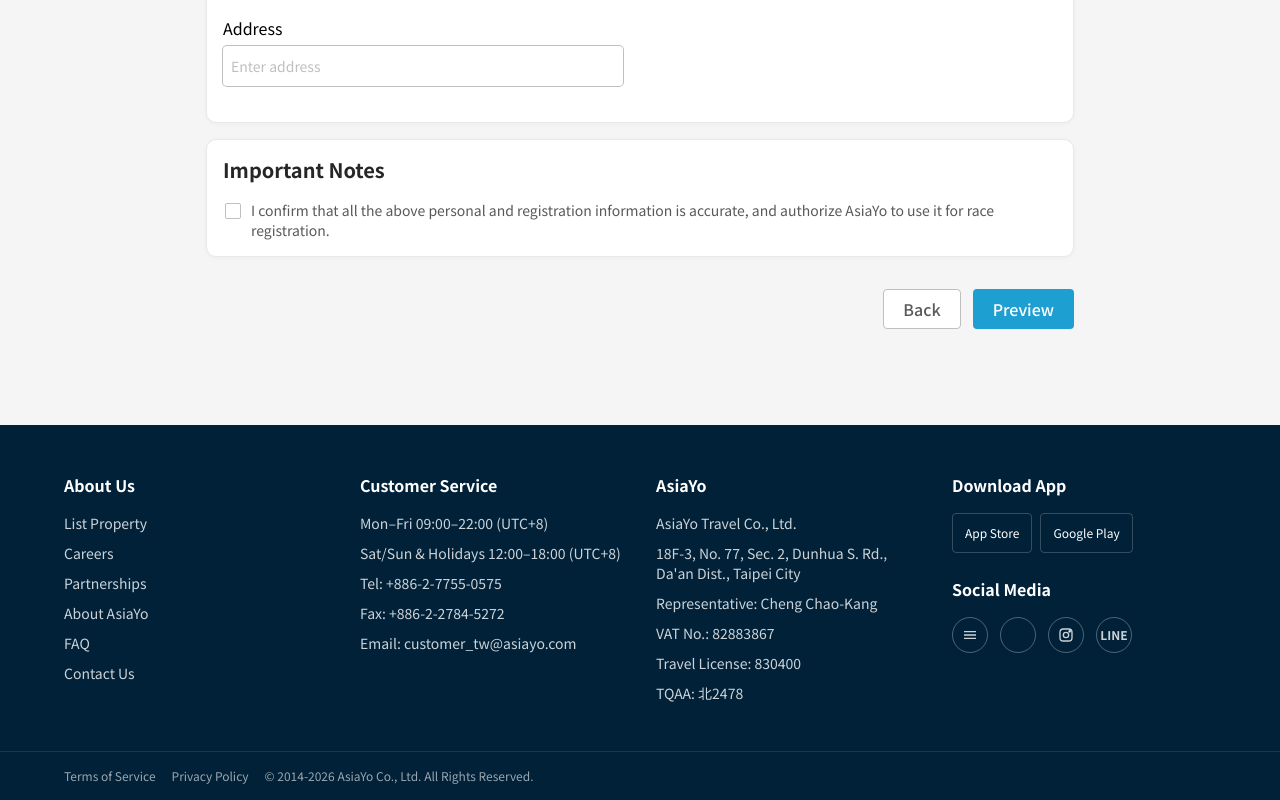
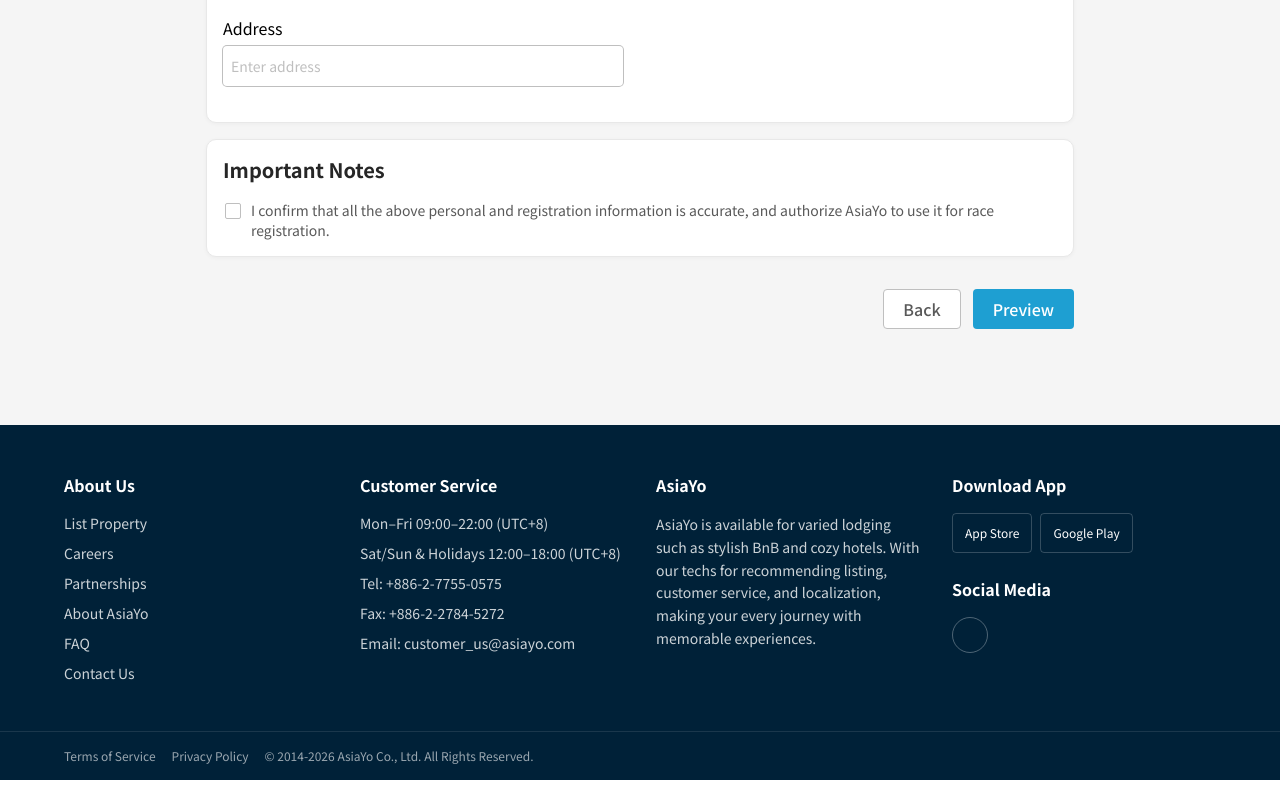
Before and after one commit to Zacchen-AsiaYo/Zac_demo, a Next.js app in the folder traveler-info-prototype/web-prototype/: page /template/passenger-info-en-us in a window 1280 px wide. Shown: the part 2945-3745 px from the top of the page. Built offline with nearby package versions, Linux system fonts and the light colour scheme; a web font is replaced by a local one.

Commit message:
feat(lang): 移除韓文、日文語系選項
- 隱藏 passenger-info-en-us 頁面語系列表中的 한국어 與 日本語 兩個選項

```diff
--- a/traveler-info-prototype/web-prototype/src/app/template/passenger-info-en-us/page.tsx
+++ b/traveler-info-prototype/web-prototype/src/app/template/passenger-info-en-us/page.tsx
@@ -308,8 +308,6 @@ export default function PassengerInfoEnUsPage() {
                     <a href="#" className="block px-4 py-2.5 text-base text-neutral-9 hover:bg-neutral-3">繁體中文(香港)</a>
                     <a href="/template/passenger-info-zh-cn" className="block px-4 py-2.5 text-base text-neutral-9 hover:bg-neutral-3">简体中文</a>
                     <a href="/template/passenger-info-en-us" className="block px-4 py-2.5 text-base text-neutral-9 hover:bg-neutral-3">English</a>
-                    <a href="#" className="block px-4 py-2.5 text-base text-neutral-9 hover:bg-neutral-3">한국어</a>
-                    <a href="#" className="block px-4 py-2.5 text-base text-neutral-9 hover:bg-neutral-3">日本語</a>
                   </div>
                 </>
               )}
@@ -639,19 +637,14 @@ export default function PassengerInfoEnUsPage() {
               <li>Sat/Sun &amp; Holidays 12:00–18:00 (UTC+8)</li>
               <li>Tel: +886-2-7755-0575</li>
               <li>Fax: +886-2-2784-5272</li>
-              <li>Email: customer_tw@asiayo.com</li>
+              <li>Email: customer_us@asiayo.com</li>
             </ul>
           </div>
           <div>
             <h4 className="mb-4 text-base font-bold">AsiaYo</h4>
-            <ul className="space-y-2.5 text-sm text-white/80">
-              <li>AsiaYo Travel Co., Ltd.</li>
-              <li>18F-3, No. 77, Sec. 2, Dunhua S. Rd., Da&apos;an Dist., Taipei City</li>
-              <li>Representative: Cheng Chao-Kang</li>
-              <li>VAT No.: 82883867</li>
-              <li>Travel License: 830400</li>
-              <li>TQAA: 北2478</li>
-            </ul>
+            <p className="text-sm leading-relaxed text-white/80">
+              AsiaYo is available for varied lodging such as stylish BnB and cozy hotels. With our techs for recommending listing, customer service, and localization, making your every journey with memorable experiences.
+            </p>
           </div>
           <div>
             <h4 className="mb-4 text-base font-bold">Download App</h4>
@@ -665,17 +658,8 @@ export default function PassengerInfoEnUsPage() {
             </div>
             <h4 className="mb-4 text-base font-bold">Social Media</h4>
             <div className="flex gap-3">
-              <a href="#" className="inline-flex size-9 items-center justify-center rounded-full border border-white/30 text-white/80 hover:opacity-80" aria-label="Blog">
-                <svg width="16" height="16" viewBox="0 0 24 24" fill="currentColor"><path d="M3 6h18v2H3zm0 5h18v2H3zm0 5h18v2H3z"/></svg>
-              </a>
               <a href="#" className="inline-flex size-9 items-center justify-center rounded-full border border-white/30 text-white/80 hover:opacity-80" aria-label="Facebook">
                 <Icon name="facebook" type="solid" size={16} />
-              </a>
-              <a href="#" className="inline-flex size-9 items-center justify-center rounded-full border border-white/30 text-white/80 hover:opacity-80" aria-label="Instagram">
-                <svg width="16" height="16" viewBox="0 0 24 24" fill="none" stroke="currentColor" strokeWidth="2"><rect x="3" y="3" width="18" height="18" rx="5"/><circle cx="12" cy="12" r="4"/><circle cx="17.5" cy="6.5" r="1" fill="currentColor"/></svg>
-              </a>
-              <a href="#" className="inline-flex size-9 items-center justify-center rounded-full border border-white/30 text-white/80 hover:opacity-80" aria-label="Line">
-                <span className="text-xs font-bold">LINE</span>
               </a>
             </div>
           </div>
```
